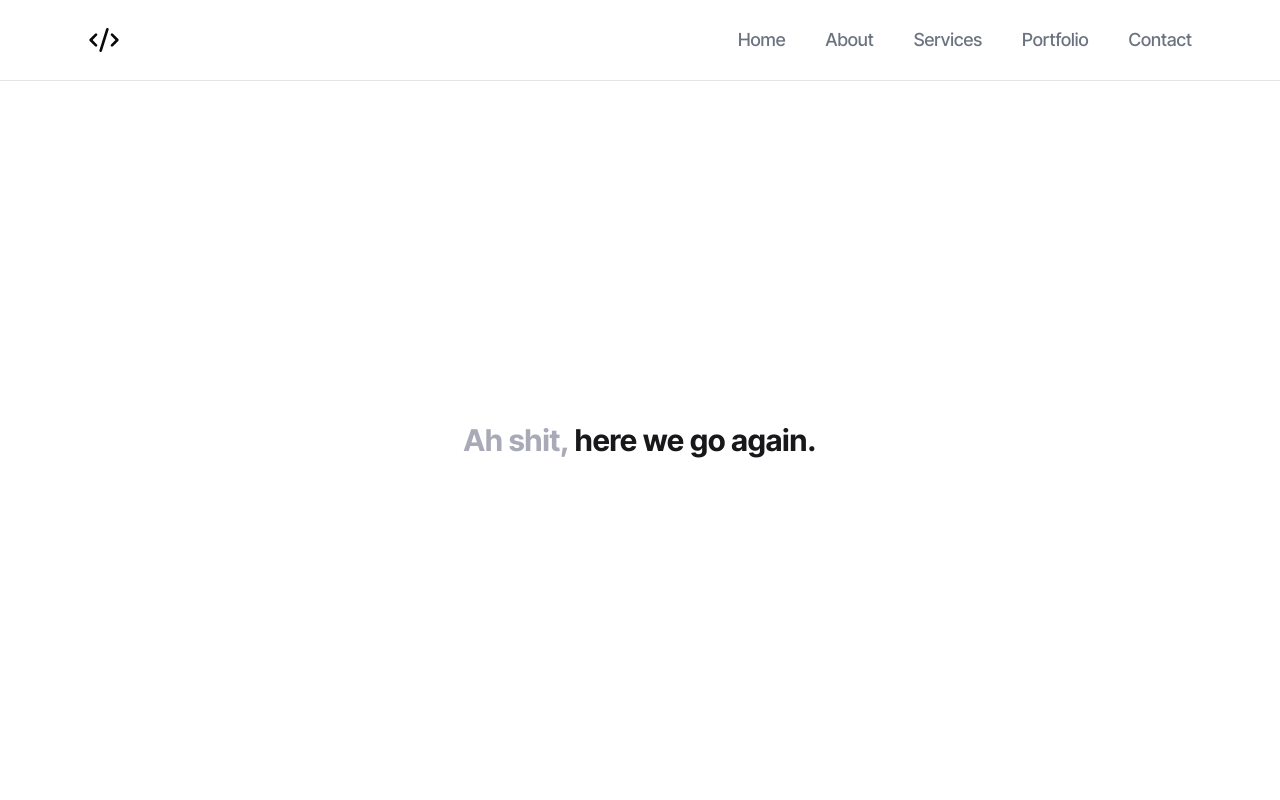
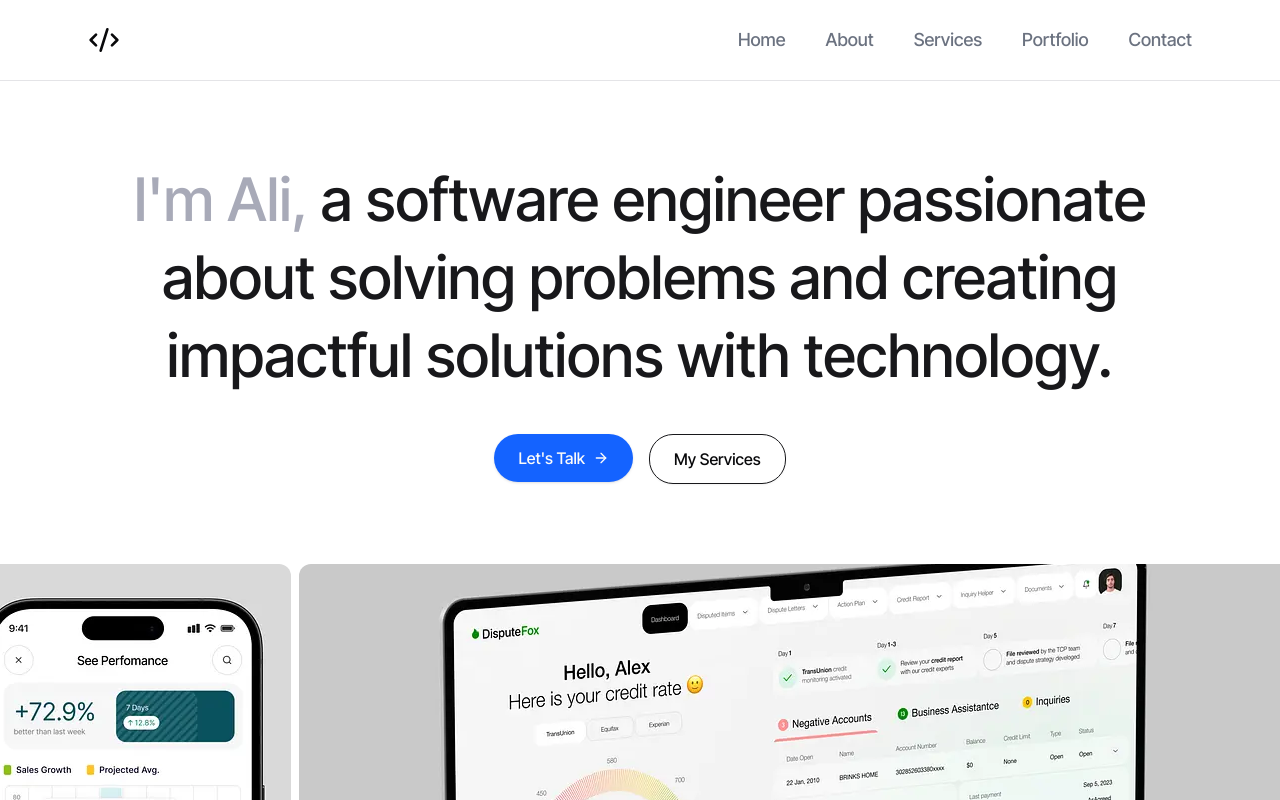
Before and after one commit to AliRadmanesh/radmanesh.me, a Next.js app in the folder apps/web/: page / in a window 1280 px wide. Shown: the top 800 px of the page. Built offline with nearby package versions, Linux system fonts and the light colour scheme.

Commit message:
feat: add hero & images section to home page

```diff
--- a/apps/web/app/(home)/page.tsx
+++ b/apps/web/app/(home)/page.tsx
@@ -1,12 +1,3 @@
-export default function Home() {
-	return (
-		<main className="h-[calc(100vh-var(--tw-h-header))] flex flex-col items-center justify-center">
-			<h1 className="text-3xl font-bold text-secondary-gray">
-				Ah shit,{" "}
-				<span className="text-3xl font-bold text-primary">
-					here we go again.
-				</span>
-			</h1>
-		</main>
-	);
-}
+import { Home } from "@/pages/home";
+
+export default Home;
--- /dev/null
+++ b/apps/web/pages/home/index.tsx
@@ -0,0 +1,13 @@
+import { Hero } from "./components/hero";
+import Images from "./components/images";
+
+const Home = () => {
+	return (
+		<main className="flex flex-col">
+			<Hero />
+			<Images />
+		</main>
+	);
+};
+
+export { Home };
```
